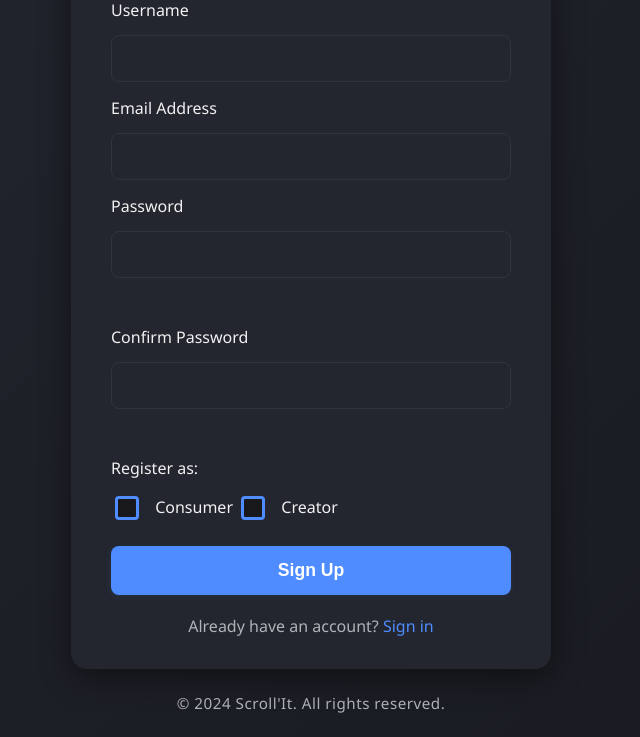
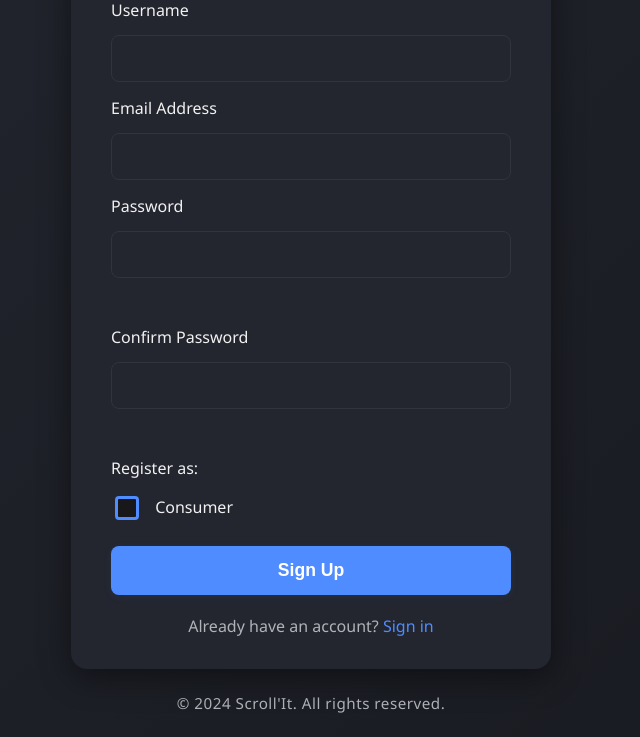
Before and after one commit to afaqbhutta/scrollit, a Flask app: page /register in a window 1280 px wide. Shown: the part 200-937 px from the top of the page, without its empty margins (329-969 px from the left). Run offline with Flask 3, Linux system fonts and the light colour scheme.

Commit message:
creator management

```diff
--- a/templates/register.html
+++ b/templates/register.html
@@ -103,10 +103,10 @@
             <input type="checkbox" name="userType" value="consumer" class="checkbox-custom">
             <span class="ml-2 text-white font-medium">Consumer</span>
           </label>
-          <label class="flex items-center cursor-pointer">
+          <!-- <label class="flex items-center cursor-pointer">
             <input type="checkbox" name="userType" value="creator" class="checkbox-custom">
             <span class="ml-2 text-white font-medium">Creator</span>
-          </label>
+          </label> -->
         </div>
         <button type="submit" class="auth-btn">Sign Up</button>
       </form>
```
